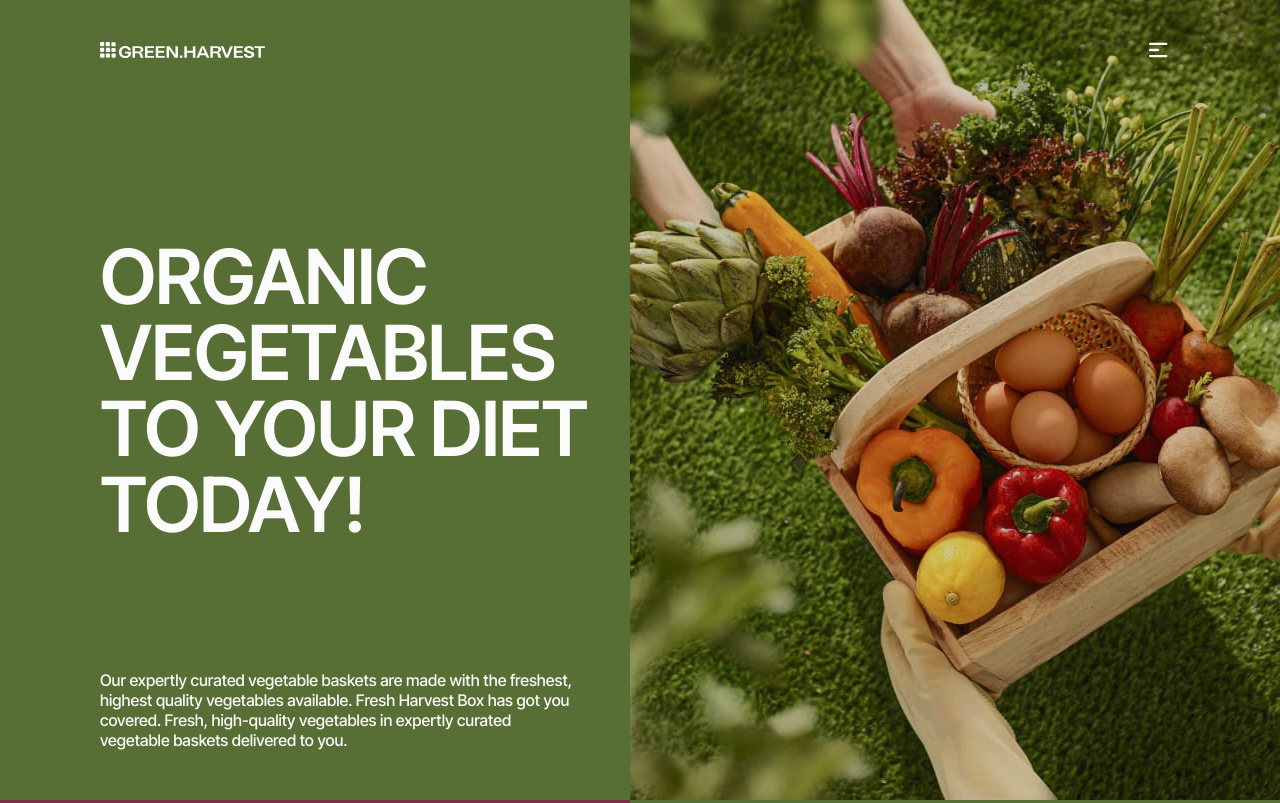
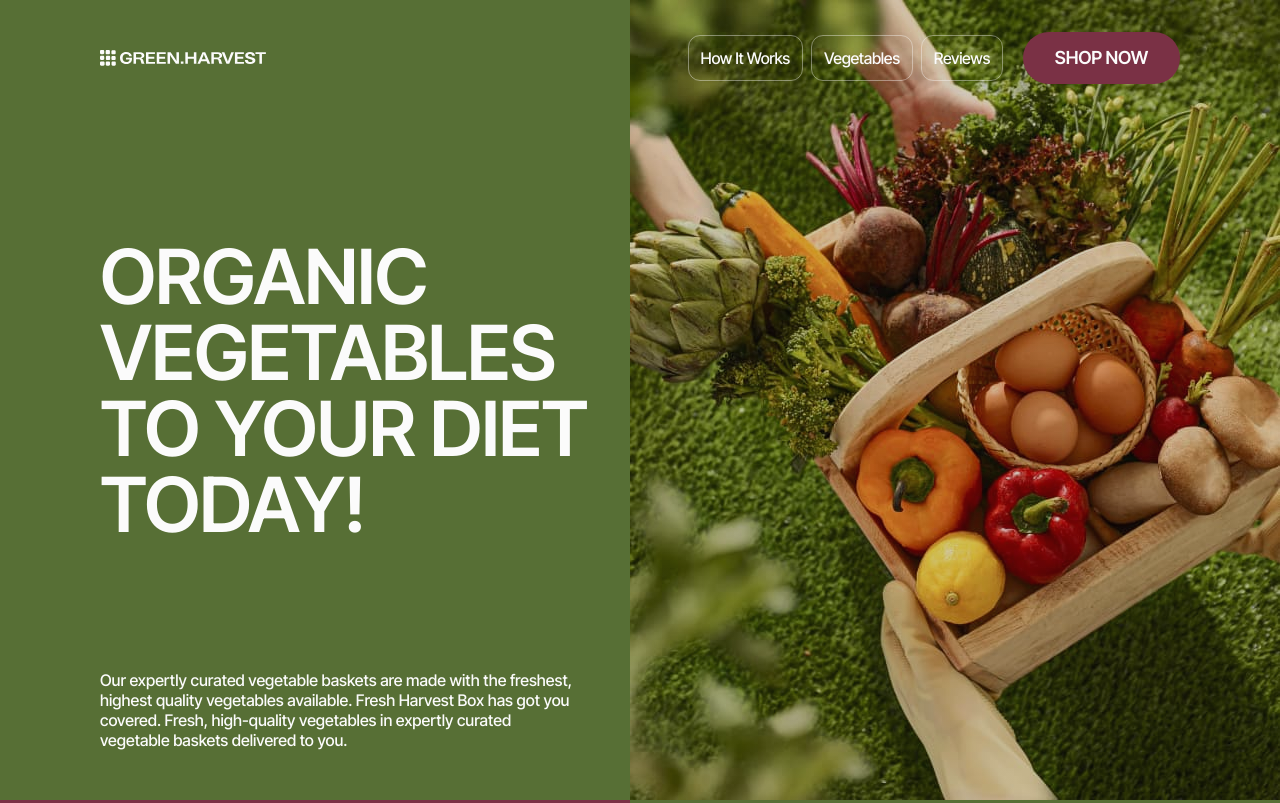
Before and after one commit to Elijah-Vakulenko/Green-Harvest, a plain HTML site: page index.html in a window 1280 px wide. Shown: the top 803 px of the page. Drawn offline with nearby package versions, Linux system fonts and the light colour scheme.

Commit message:
header update

```diff
--- a/index.html
+++ b/index.html
@@ -33,6 +33,14 @@
                     <use href="./img/icons.svg#icon-harvest"></use>
                 </svg>
             </a>
+            <div class="desktop-menu">
+              <ul class="desktop-navigation">
+                <li><a class="desktop-link" href="">How It Works</a></li>
+                <li><a class="desktop-link" href="">Vegetables</a></li>
+                <li><a class="desktop-link" href="">Reviews</a></li>
+              </ul>
+              <button type="button" class="desktop-shop-now-btn">Shop Now</button>
+            </div>
             <button
                 type="button"
                 class="open-menu-btn"
--- a/styles.css
+++ b/styles.css
@@ -118,14 +118,22 @@ header {
 }
 
 .header-logo {
+  display: flex;
+  align-items: center;
+  gap: 4px;
   fill: #fbfbfb;
+  height: 16px;
+  width: 168px;
+  transition: transform 0.3s ease;
 }
 
-.logo-icon:focus,
-.logo-icon:hover,
-.logo-title:focus,
-.logo-title:hover {
-  transition: background-color 250ms cubic-bezier(0.4, 0, 0.2, 1);
+.header-logo:hover,
+.header-logo:focus {
+  transform: scale(1.2);
+}
+
+.desktop-menu {
+  display: none;
 }
 
 .open-menu-btn {
@@ -251,6 +259,11 @@ header {
 }
 
 @media screen and (min-width: 768px) {
+  .header-logo {
+    height: 18px;
+    width: 194px;
+  }
+
   .open-menu-btn {
     width: 40px;
     height: 40px;
@@ -279,6 +292,65 @@ header {
 }
 
 /* ===Desktop Menu=== */
+@media screen and (min-width: 1280px) {
+  .open-menu-btn {
+    display: none;
+  }
+
+  .desktop-menu {
+    display: flex;
+    align-items: center;
+    gap: 20px;
+  }
+
+  .desktop-navigation {
+    display: flex;
+    gap: 8px;
+  }
+
+  .desktop-link {
+    background-color: transparent;
+    color: #fbfbfb;
+    border: 1px solid rgba(251, 251, 251, 0.4);
+    border-radius: 12px;
+    padding: 12px;
+    width: 114px;
+    height: 44px;
+    font-weight: 500;
+    font-size: 16px;
+    line-height: 1.25;
+    letter-spacing: -0.02em;
+    text-align: center;
+  }
+
+  .desktop-link:hover,
+  .desktop-link:focus {
+    color: #622133;
+    background-color: #fbfbfb;
+    transition: background-color 250ms cubic-bezier(0.4, 0, 0.2, 1);
+  }
+
+  .desktop-shop-now-btn {
+    color: #fbfbfb;
+    border: none;
+    background-color: #7a3145;
+    border-radius: 30px;
+    padding: 16px;
+    width: 157px;
+    height: 52px;
+    font-weight: 600;
+    font-size: 18px;
+    line-height: 1.11;
+    letter-spacing: -0.01em;
+    text-transform: uppercase;
+  }
+
+  .desktop-shop-now-btn:hover,
+  .desktop-shop-now-btn:focus {
+    background-color: #622133;
+    transition: background-color 250ms cubic-bezier(0.4, 0, 0.2, 1);
+  }
+}
 
 /* BACKDROP */
 
```
